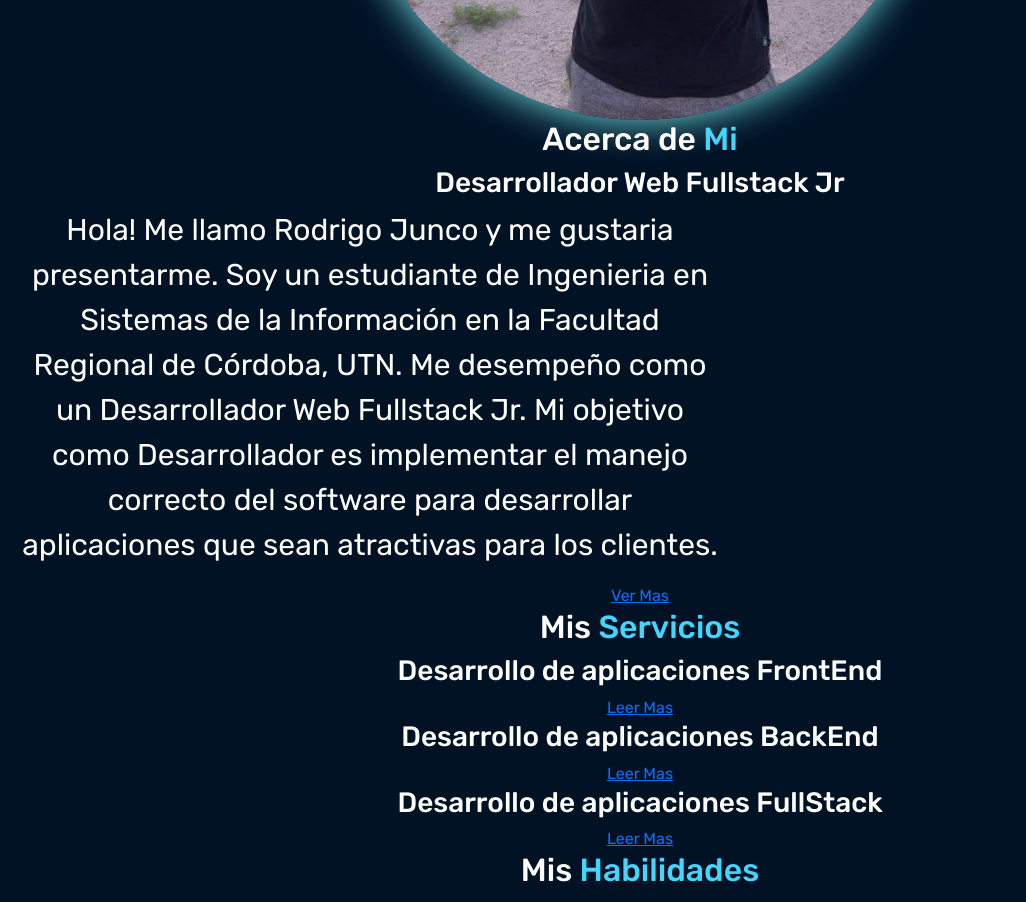
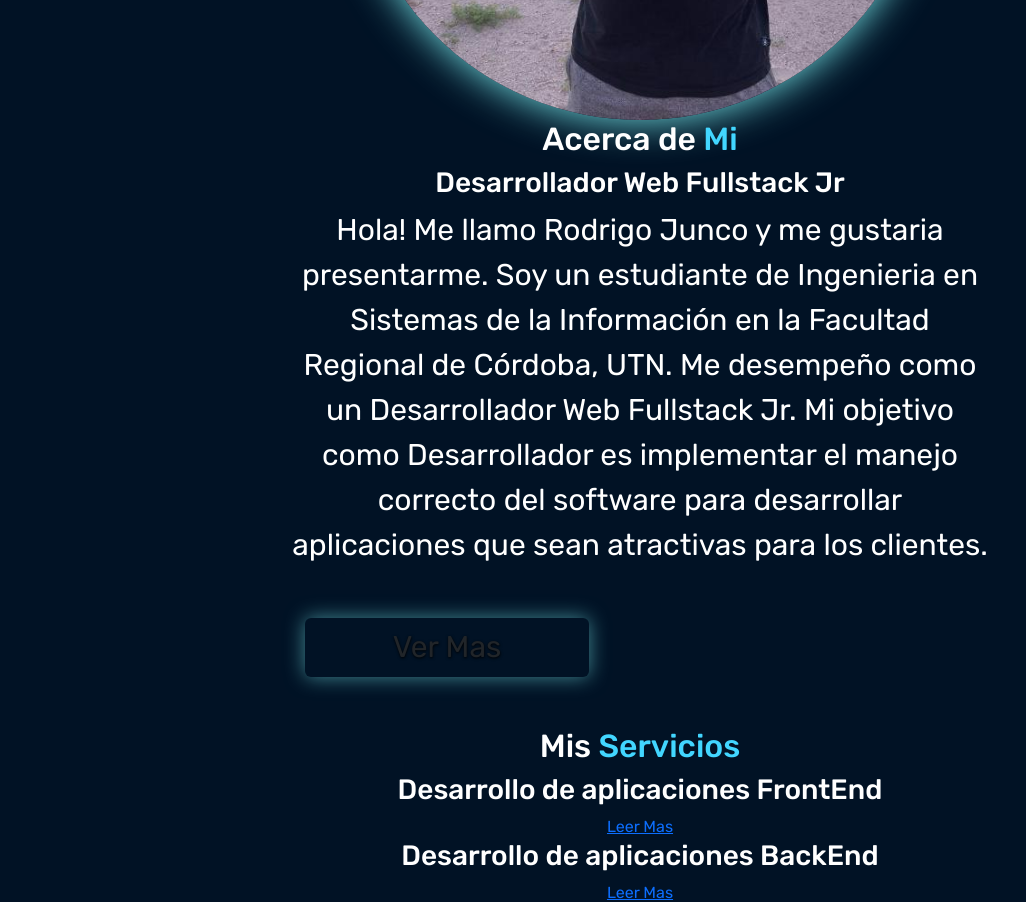
Before and after one commit to RPJunco/my-portfolio-react, a React (Vite) app: page / in a window 1280 px wide. Shown: the part 1340-2242 px from the top of the page, without its empty margins (0-1026 px from the left). Built offline with nearby package versions, Linux system fonts and the light colour scheme.

Commit message:
Se agrego la estructura basica de la seccion 'About.

```diff
--- a/src/Component/Main/Secciones/About/About.jsx
+++ b/src/Component/Main/Secciones/About/About.jsx
@@ -2,13 +2,13 @@ import './About.css'
 
 const About = () => {
     return (
-        <section id="acercaDe">
+        <section id="acercaDe" className='container-fluid'>
 
             <section className="foto-contenedor">
                 <img src="./img/rodrigo-junco.jpg" alt="foto-perfil" />
             </section>
 
-            <section className="acercaDe-contenedor">
+            <div className="acercaDe-contenedor">
                 <h2>Acerca de <span>Mi</span></h2>
                 <h3>Desarrollador Web Fullstack Jr</h3>
                 <p>
@@ -20,10 +20,10 @@ const About = () => {
                     manejo correcto del software para desarrollar
                     aplicaciones que sean atractivas para los clientes.
                 </p>
-                <div className="boton-contenedor">
-                    <a href="#" className="boton">Ver Mas</a>
+                <div className="d-grid">
+                        <button className="btn" type="button">Ver Mas</button>
                 </div>
-            </section>
+            </div>
 
         </section>
     )
```
